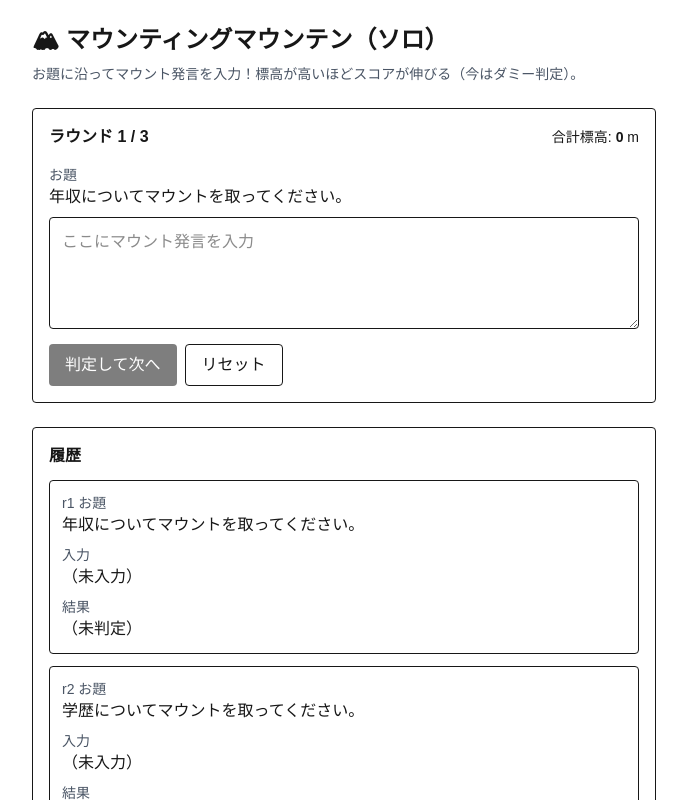
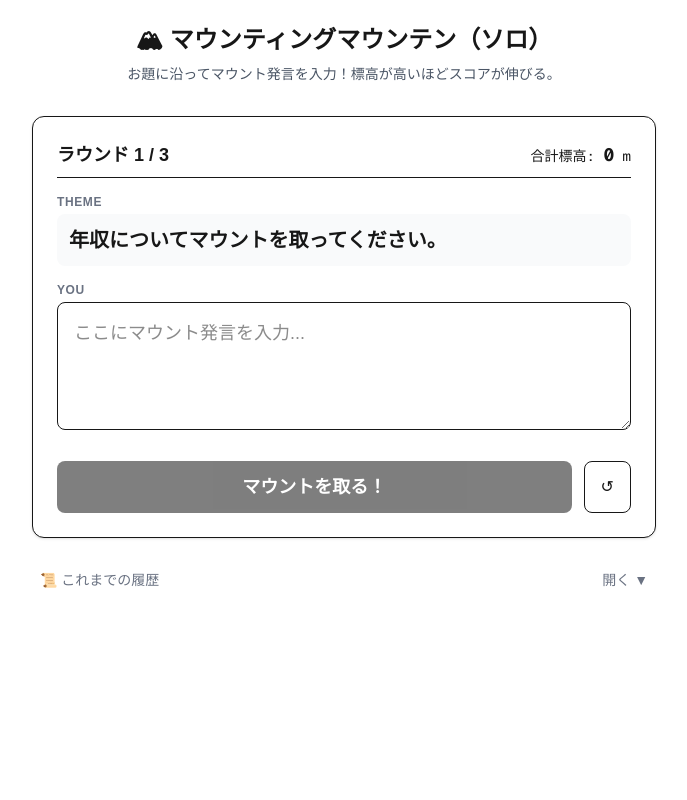
Before and after one commit to AliceWonerfulWorld/mounting_mountain, a Next.js app: page /solo in a window 1280 px wide. Shown: the top 800 px of the page, without its empty margins (296-983 px from the left). Built offline with nearby package versions, Linux system fonts and the light colour scheme.

Commit message:
feat: ソロプレイモードのページを実装しました。

```diff
--- a/src/app/solo/page.tsx
+++ b/src/app/solo/page.tsx
@@ -39,6 +39,8 @@ export default function SoloPage() {
 
   const currentRound = game.players[0].rounds[game.roundIndex];
   const [text, setText] = useState("");
+  const [lastResult, setLastResult] = useState<Round | null>(null);
+  const [isHistoryOpen, setIsHistoryOpen] = useState(false);
 
   const [loading, setLoading] = useState(false);
   const [error, setError] = useState<string | null>(null);
@@ -84,10 +86,14 @@ export default function SoloPage() {
           next.roundIndex += 1;
         }
 
+        // 直近の結果を保存 (現在のround情報をコピー)
+        setLastResult(structuredClone(round));
+
         return next;
       });
 
       setText("");
+      setIsHistoryOpen(false); // 判定後は履歴を閉じて結果に集中させる
     } catch (e) {
       setError(e instanceof Error ? e.message : "Unknown error");
     } finally {
@@ -112,100 +118,151 @@ export default function SoloPage() {
       ],
     });
     setText("");
+    setLastResult(null);
+    setIsHistoryOpen(false);
   }
 
   return (
-    <main className="min-h-screen p-6 max-w-2xl mx-auto space-y-6">
-      <header className="space-y-2">
+    <main className="min-h-screen p-6 max-w-2xl mx-auto space-y-8">
+      <header className="space-y-2 text-center">
         <h1 className="text-2xl font-bold">🏔 マウンティングマウンテン（ソロ）</h1>
         <p className="text-sm text-gray-600">
-          お題に沿ってマウント発言を入力！標高が高いほどスコアが伸びる（今はダミー判定）。
+          お題に沿ってマウント発言を入力！標高が高いほどスコアが伸びる。
         </p>
       </header>
 
-      <section className="rounded border p-4 space-y-2">
-        <div className="flex items-center justify-between">
-          <div className="font-semibold">
-            ラウンド {Math.min(game.roundIndex + 1, ROUND_COUNT)} / {ROUND_COUNT}
+      {/* Block A: プレイカード / ゲーム終了表示 */}
+      <section className="bg-white dark:bg-zinc-900 rounded-xl border p-6 shadow-sm space-y-4">
+        <div className="flex items-center justify-between border-b pb-2">
+          <div className="font-semibold text-lg">
+            {!isFinished
+              ? `ラウンド ${Math.min(game.roundIndex + 1, ROUND_COUNT)} / ${ROUND_COUNT}`
+              : "結果発表"}
           </div>
-          {error && <div className="text-sm text-red-600">エラー: {error}</div>}
-          <div className="text-sm">
-            合計標高: <span className="font-semibold">{game.players[0].totalScore}</span> m
+          <div className="text-sm font-mono">
+            合計標高: <span className="font-bold text-lg">{game.players[0].totalScore}</span> m
           </div>
         </div>
 
+        {error && <div className="text-sm text-red-600 bg-red-50 p-2 rounded">エラー: {error}</div>}
+
         {!isFinished ? (
           <>
-            <div className="pt-2">
-              <div className="text-sm text-gray-600">お題</div>
-              <div className="font-medium">{currentRound.prompt}</div>
+            <div className="space-y-1">
+              <div className="text-xs font-bold text-gray-500 uppercase tracking-wider">Theme</div>
+              <div className="text-xl font-bold p-3 bg-gray-50 dark:bg-zinc-800 rounded-lg">
+                {currentRound.prompt}
+              </div>
             </div>
 
+            <div className="space-y-1">
+              <div className="text-xs font-bold text-gray-500 uppercase tracking-wider">You</div>
               <textarea
-              className="w-full min-h-28 rounded border p-3"
-              placeholder="ここにマウント発言を入力"
+                className="w-full min-h-32 rounded-lg border p-4 text-lg focus:ring-2 focus:ring-black dark:focus:ring-white outline-none"
+                placeholder="ここにマウント発言を入力..."
                 value={text}
                 onChange={(e) => setText(e.target.value)}
               />
+            </div>
 
-            <div className="flex gap-2">
+            <div className="flex gap-3 pt-2">
               <button
-                className="px-4 py-2 rounded bg-black text-white disabled:opacity-50"
+                className="flex-1 py-3 rounded-lg bg-black text-white font-bold text-lg hover:opacity-90 disabled:opacity-50 transition-all dark:bg-white dark:text-black"
                 disabled={!text.trim() || loading}
                 onClick={submitRound}
               >
-                {loading ? "判定中..." : "判定して次へ"}
+                {loading ? "判定中..." : "マウントを取る！"}
               </button>
 
-              <button className="px-4 py-2 rounded border" onClick={resetGame}>
-                リセット
+              <button
+                className="px-4 py-3 rounded-lg border hover:bg-gray-50 dark:hover:bg-zinc-800 transition-colors"
+                onClick={resetGame}
+                title="最初からやり直す"
+              >
+                ↺
               </button>
             </div>
           </>
         ) : (
-          <div className="space-y-3">
-            <div className="text-lg font-semibold">🎉 終了！</div>
+          <div className="space-y-6 text-center py-6">
+            <div className="text-3xl font-bold">🎉 Game Set!</div>
             <div>
-              合計標高: <span className="font-semibold">{game.players[0].totalScore}</span> m
+              <div className="text-sm text-gray-500">最終合計標高</div>
+              <div className="text-5xl font-black">{game.players[0].totalScore} m</div>
             </div>
-            <button className="px-4 py-2 rounded bg-black text-white" onClick={resetGame}>
-              もう一回やる
+            <button
+              className="w-full py-3 rounded-lg bg-black text-white font-bold hover:opacity-90 dark:bg-white dark:text-black"
+              onClick={resetGame}
+            >
+              もう一度挑戦する
             </button>
           </div>
         )}
       </section>
 
-      <section className="rounded border p-4 space-y-3">
-        <div className="font-semibold">履歴</div>
-        <div className="space-y-3">
-          {game.players[0].rounds.map((r) => (
-            <div key={r.id} className="rounded border p-3">
-              <div className="text-sm text-gray-600">{r.id} お題</div>
-              <div className="font-medium">{r.prompt}</div>
+      {/* Block B: 直近の判定結果 (Last Result) */}
+      {lastResult && lastResult.result && (
+        <section className="bg-stone-50 dark:bg-stone-900 rounded-xl border-2 border-stone-200 dark:border-stone-700 p-6 animate-in slide-in-from-top-4 fade-in duration-500">
+          <div className="text-center mb-4">
+            <h2 className="text-sm font-bold text-stone-500 uppercase tracking-widest">Latest Judgment</h2>
+          </div>
 
-              <div className="pt-2 text-sm text-gray-600">入力</div>
-              <div>{r.inputText ?? "（未入力）"}</div>
+          <div className="flex flex-col md:flex-row items-center gap-6">
+            <div className="flex-shrink-0">
+              <MountainView altitude={lastResult.result.altitude} size={160} />
+            </div>
 
-              <div className="pt-2 text-sm text-gray-600">結果</div>
-              {r.result ? (
-                <div className="flex items-start gap-4">
-                  <MountainView altitude={r.result.altitude} size={120} />
-                  <div className="space-y-1 flex-1">
-                    <div className="text-lg font-bold">{r.result.altitude} m</div>
-                    <div>スコア: {r.result.mountScore.toFixed(2)}</div>
-                    <div>ラベル: {r.result.labels.join(", ")}</div>
-                    <div className="pt-1">
-                      <div className="font-semibold text-xs text-gray-500">言い換え</div>
-                      <div className="text-sm">{r.result.rewrite}</div>
+            <div className="flex-1 space-y-3 w-full text-center md:text-left">
+              <div>
+                <div className="text-4xl font-black leading-none">{lastResult.result.altitude} m</div>
+                <div className="text-sm text-gray-500">Mount Score: {lastResult.result.mountScore.toFixed(2)}</div>
+              </div>
+
+              <div className="flex flex-wrap gap-2 justify-center md:justify-start">
+                {lastResult.result.labels.map((label) => (
+                  <span key={label} className="px-2 py-1 rounded-md bg-stone-200 dark:bg-stone-800 text-xs font-bold text-stone-700 dark:text-stone-300">
+                    {label}
+                  </span>
+                ))}
+              </div>
+
+              <div className="bg-white dark:bg-black p-3 rounded border text-sm text-left">
+                <div className="font-bold text-xs text-gray-400 mb-1">言い換え</div>
+                {lastResult.result.rewrite}
               </div>
             </div>
           </div>
-              ) : (
-                <div>（未判定）</div>
+        </section>
+      )}
+
+      {/* Block C: 履歴 (History) */}
+      <section className="space-y-4">
+        <button
+          onClick={() => setIsHistoryOpen(!isHistoryOpen)}
+          className="w-full flex items-center justify-between text-sm text-gray-500 hover:text-gray-800 transition-colors px-2"
+        >
+          <span>📜 これまでの履歴</span>
+          <span>{isHistoryOpen ? "閉じる ▲" : "開く ▼"}</span>
+        </button>
+
+        {isHistoryOpen && (
+          <div className="space-y-3 animate-in slide-in-from-top-2 fade-in duration-300">
+            {game.players[0].rounds.filter(r => r.result).map((r) => (
+              <div key={r.id} className="rounded-lg border p-4 bg-gray-50 dark:bg-zinc-900 text-sm">
+                <div className="flex items-center justify-between mb-2">
+                  <span className="font-bold">{r.prompt}</span>
+                  <span className="font-mono font-bold">{r.result?.altitude} m</span>
+                </div>
+                <div className="text-gray-600 dark:text-gray-400 pl-2 border-l-2 border-gray-300">
+                  {r.inputText}
+                </div>
+              </div>
+            ))}
+            {game.players[0].rounds.filter(r => r.result).length === 0 && (
+              <div className="text-center text-sm text-gray-400 py-4">まだ履歴はありません</div>
             )}
           </div>
-          ))}
-        </div>
+        )}
       </section>
     </main>
   );
```
Lines whose indentation alone changed are shown as unchanged.
